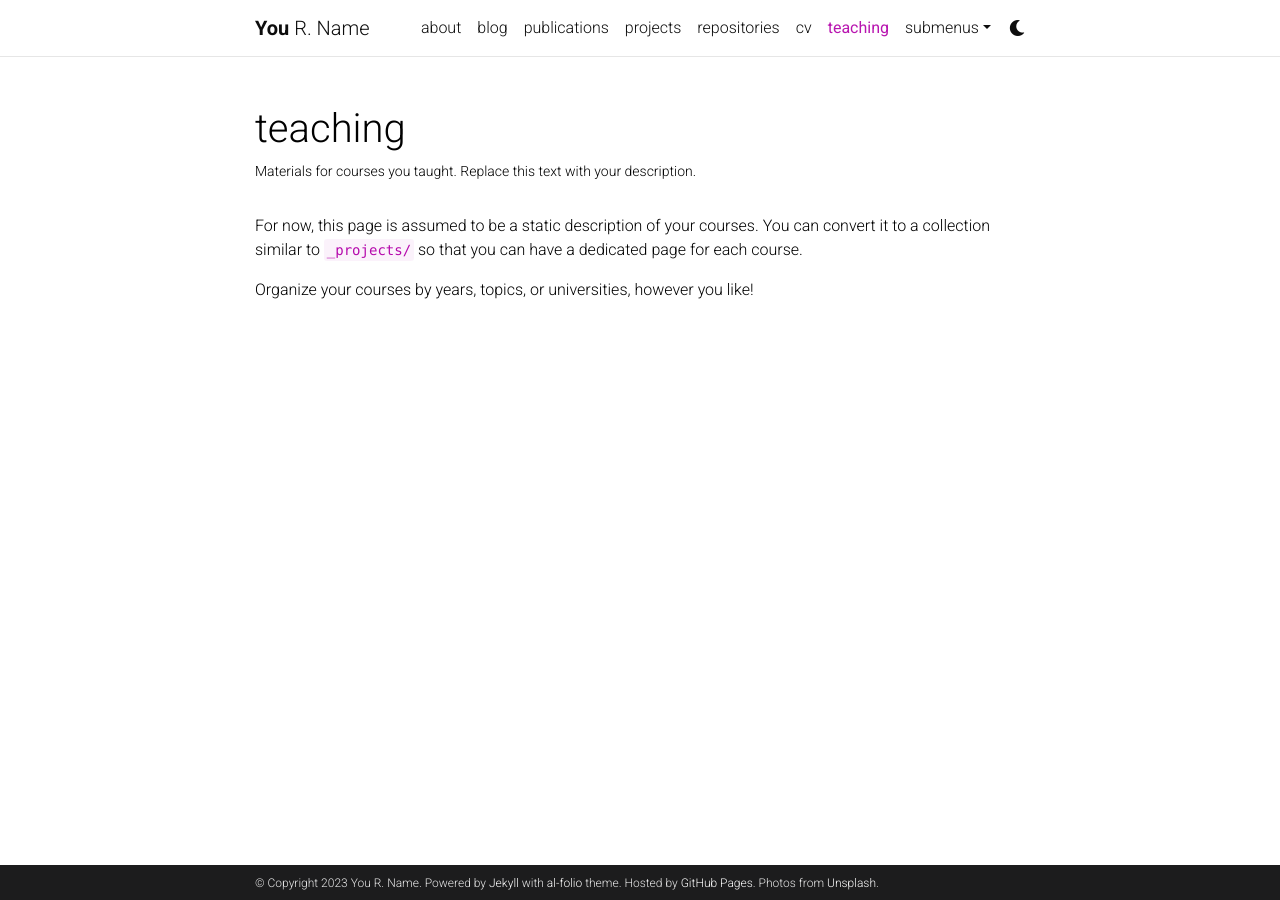
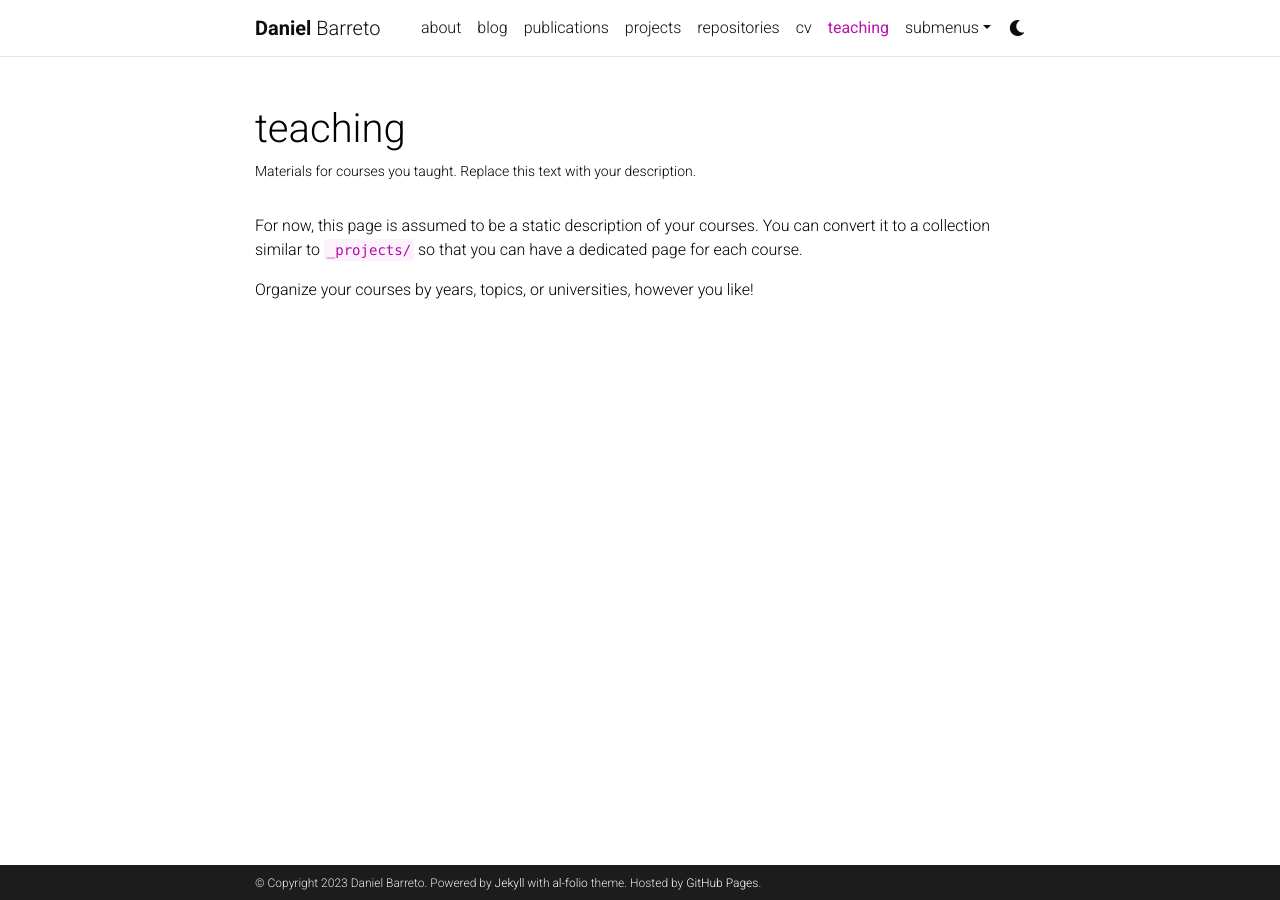
Before and after one commit to dbarretog/dbgeotechnics, a Jekyll site: the page built from _pages/teaching.md, in a window 1280 px wide. Built offline with Jekyll 4.4.1, drawn with Linux system fonts in a browser that asks for light colours; comment, search, counter and statistics services are not loaded; a style sheet for code colours, icons or effects is not loaded.

Commit message:
First configuration changes and initial setup

```diff
--- a/Gemfile
+++ b/Gemfile
@@ -14,7 +14,7 @@
     gem 'jekyll-sitemap'
     gem 'jekyll-twitter-plugin'
     gem 'jemoji'
-    gem 'mini_racer'
+#    gem 'mini_racer'
     gem 'unicode_utils'
     gem 'webrick'
 end
--- a/_config.yml
+++ b/_config.yml
@@ -3,23 +3,24 @@
 # -----------------------------------------------------------------------------
 
 title: blank # the website title (if blank, full name will be used instead)
-first_name: You
-middle_name: R.
-last_name: Name
-email: you@example.com
+first_name: Daniel
+middle_name:
+last_name: Barreto
+email: d.barreto@napier.ac.uk
 description: > # the ">" symbol means to ignore newlines until "footer_text:"
-  A simple, whitespace theme for academics. Based on [*folio](https://github.com/bogoli/-folio) design.
+  Personal website of Daniel Barreto inlcuding research teaching and other
+  material.
 footer_text: >
   Powered by <a href="https://jekyllrb.com/" target="_blank">Jekyll</a> with <a href="https://github.com/alshedivat/al-folio">al-folio</a> theme.
   Hosted by <a href="https://pages.github.com/" target="_blank">GitHub Pages</a>.
-  Photos from <a href="https://unsplash.com" target="_blank">Unsplash</a>.
-keywords: jekyll, jekyll-theme, academic-website, portfolio-website  # add your own keywords or leave empty
+#  Photos from <a href="https://unsplash.com" target="_blank">Unsplash</a>.
+keywords: DEM, granular materials  # add your own keywords or leave empty
 
 lang: en # the language of your site (for example: en, fr, cn, ru, etc.)
 icon: ⚛️  # the emoji used as the favicon (alternatively, provide image name in /assets/img/)
 
-url: https://alshedivat.github.io # the base hostname & protocol for your site
-baseurl: /al-folio # the subpath of your site, e.g. /blog/
+url: https://dbarretog.github.io # the base hostname & protocol for your site
+baseurl: /dbgeotechnics # the subpath of your site, e.g. /blog/
 last_updated: false # set to true if you want to display last updated in the footer
 impressum_path:  # set to path to include impressum link in the footer, use the same path as permalink in a page, helps to conform with EU GDPR
 
```
